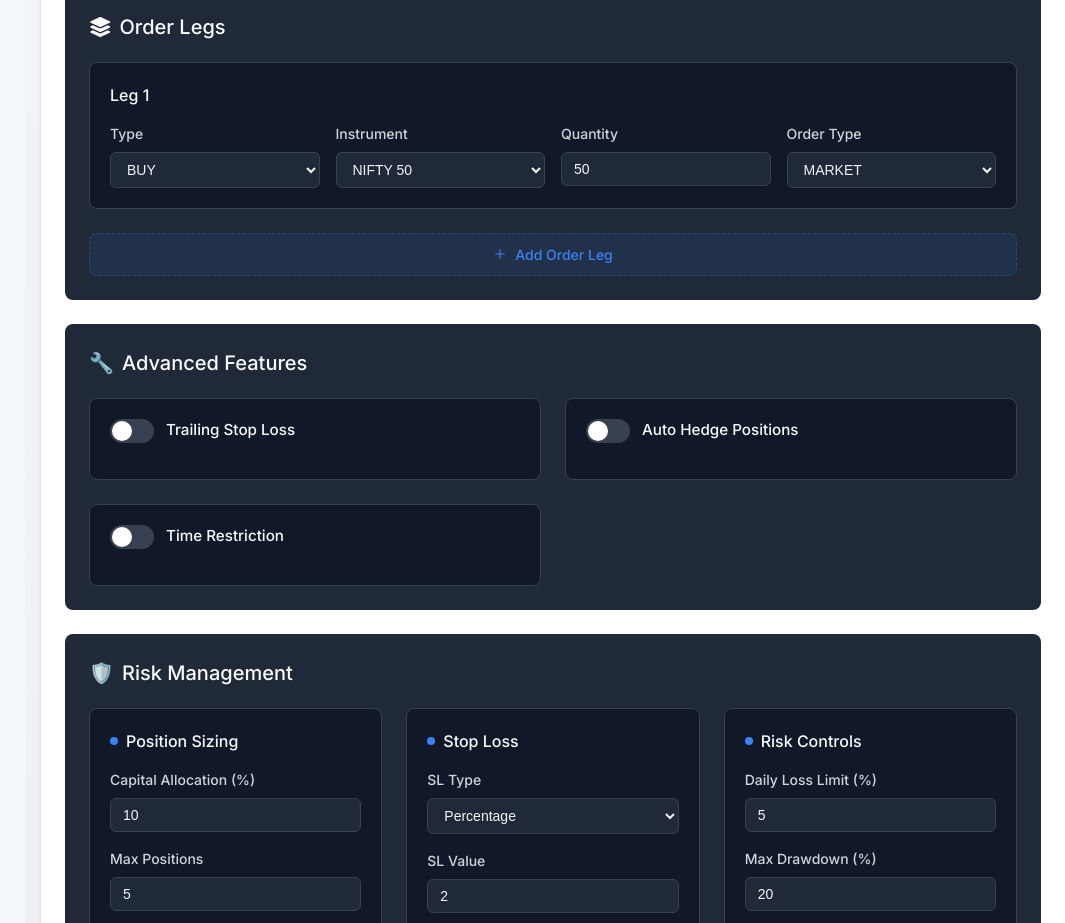
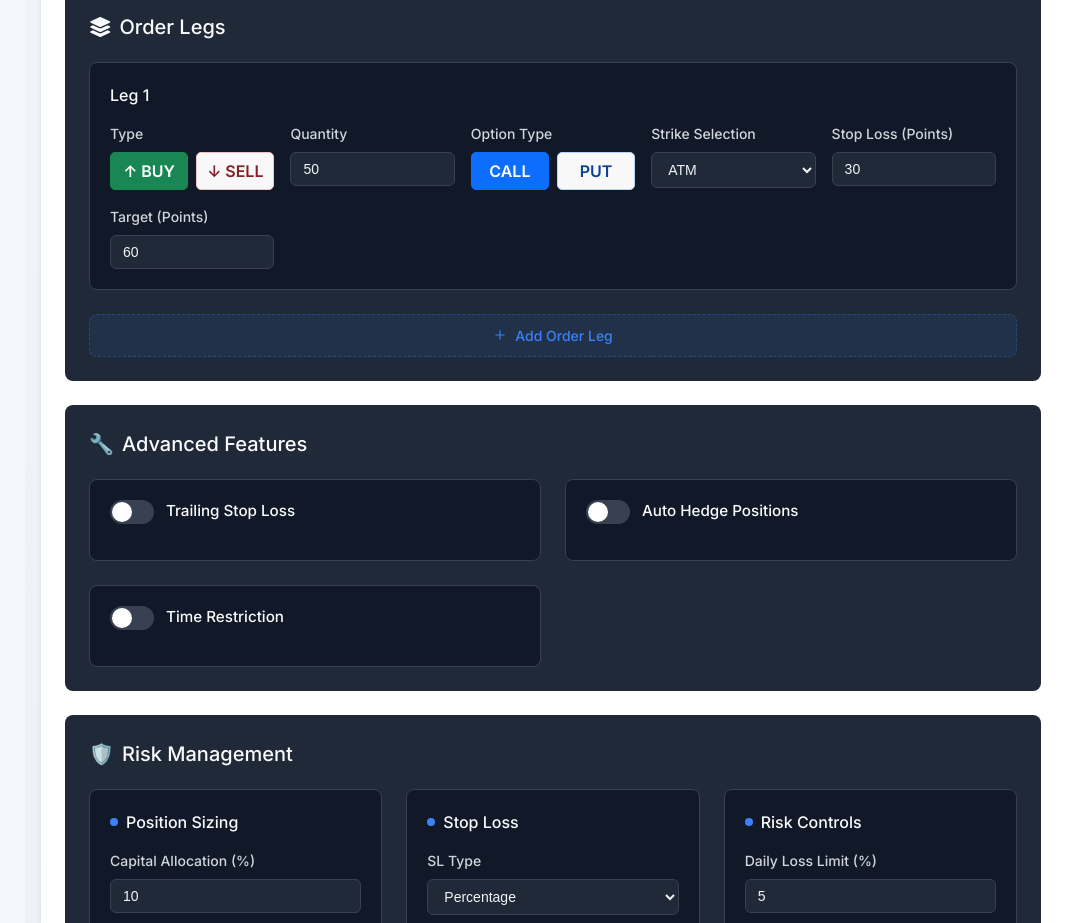
Before and after one commit to sudhanshu2070/last-trade, a React (Vite) app: page /strategies in a window 1280 px wide. Shown: the part 1120-2043 px from the top of the page, without its empty margins (215-1280 px from the left). Built offline with nearby package versions, Linux system fonts and the light colour scheme.

Commit message:
Order leg 0.2

```diff
--- a/src/Pages/StrategyTabs/CreateStrategy/Sections/OrderLegs/OrderLegs.module.css
+++ b/src/Pages/StrategyTabs/CreateStrategy/Sections/OrderLegs/OrderLegs.module.css
@@ -63,7 +63,7 @@
 
   .legForm {
     display: grid;
-    grid-template-columns: repeat(auto-fill, minmax(200px, 1fr));
+    grid-template-columns: repeat(auto-fill, minmax(155px, 1fr));
     gap: 1rem;
   }
 
@@ -111,6 +111,66 @@
     border-style: solid;
   }
 
+.actionButtonGroup {
+  display: flex;
+  gap: 0.5rem;
+}
+
+.actionButton {
+  flex: 1;
+  padding: 0.5rem;
+  border: 1px solid #ccc;
+  background: #f8f8f8;
+  border-radius: 5px;
+  font-weight: bold;
+  cursor: pointer;
+  transition: background 0.3s, border 0.3s, color 0.3s;
+}
+
+.buyButton {
+  color: #0f5132;
+  border-color: #badbcc;
+}
+
+.buyButton.active {
+  background-color: #198754;
+  color: white;
+  border-color: #198754;
+}
+
+.sellButton {
+  color: #842029;
+  border-color: #f5c2c7;
+}
+
+.sellButton.active {
+  background-color: #dc3545;
+  color: white;
+  border-color: #dc3545;
+}
+
+.callButton {
+  color: #084298;
+  border-color: #b6d4fe;
+}
+
+.callButton.active {
+  background-color: #0d6efd;
+  color: white;
+  border-color: #0d6efd;
+}
+
+.putButton {
+  color: #084298;
+  border-color: #b6d4fe;
+}
+
+.putButton.active {
+  background-color: #0d6efd;
+  color: white;
+  border-color: #0d6efd;
+}
+
   @media (max-width: 768px) {
     .section {
       padding: 1rem;
--- a/src/Pages/StrategyTabs/CreateStrategy/Sections/OrderLegs/OrderLegs.tsx
+++ b/src/Pages/StrategyTabs/CreateStrategy/Sections/OrderLegs/OrderLegs.tsx
@@ -6,7 +6,7 @@ import { faLayerGroup } from '@fortawesome/free-solid-svg-icons';
 
 const OrderLegs: React.FC = () => {
   const [legs, setLegs] = useState([
-    { id: 1, type: 'BUY', instrument: 'NIFTY 50', quantity: 50, orderType: 'MARKET' }
+    { id: 1, type: 'BUY', instrument: 'NIFTY 50', quantity: 50, orderType: 'MARKET', optionType: 'CALL', stopLoss: 30, target: 60 }
   ]);
 
   const addLeg = () => {
@@ -15,7 +15,10 @@ const OrderLegs: React.FC = () => {
       type: 'BUY',
       instrument: '',
       quantity: 1,
-      orderType: 'LIMIT'
+      orderType: 'LIMIT',
+      optionType: 'CALL',
+      stopLoss: 30,
+      target: 60
     }]);
   };
 
@@ -56,28 +59,22 @@ const OrderLegs: React.FC = () => {
             <div className={styles.legForm}>
               <div className={styles.formGroup}>
                 <label className={styles.label}>Type</label>
-                <select
-                  value={leg.type}
-                  onChange={(e) => updateLeg(leg.id, 'type', e.target.value)}
-                  className={styles.input}
-                >
-                  <option value="BUY">BUY</option>
-                  <option value="SELL">SELL</option>
-                </select>
-              </div>
-
-              <div className={styles.formGroup}>
-                <label className={styles.label}>Instrument</label>
-                <select
-                  value={leg.instrument}
-                  onChange={(e) => updateLeg(leg.id, 'instrument', e.target.value)}
-                  className={styles.input}
-                >
-                  <option value="">Select instrument</option>
-                  <option value="NIFTY 50">NIFTY 50</option>
-                  <option value="BANKNIFTY">BANKNIFTY</option>
-                  <option value="FINNIFTY">FINNIFTY</option>
-                </select>
+                <div className={styles.actionButtonGroup}>
+                  <button
+                    type="button"
+                    className={`${styles.actionButton} ${styles.buyButton} ${leg.type === 'BUY' ? styles.active : ''}`}
+                    onClick={() => updateLeg(leg.id, 'type', 'BUY')}
+                  >
+                    ↑ BUY
+                  </button>
+                  <button
+                    type="button"
+                    className={`${styles.actionButton} ${styles.sellButton} ${leg.type === 'SELL' ? styles.active : ''}`}
+                    onClick={() => updateLeg(leg.id, 'type', 'SELL')}
+                  >
+                    ↓ SELL
+                  </button>
+                </div>
               </div>
 
               <div className={styles.formGroup}>
@@ -92,18 +89,62 @@ const OrderLegs: React.FC = () => {
               </div>
 
               <div className={styles.formGroup}>
-                <label className={styles.label}>Order Type</label>
+                <label className={styles.label}>Option Type</label>
+                <div className={styles.actionButtonGroup}>
+                  <button
+                    type="button"
+                    className={`${styles.actionButton} ${styles.callButton} ${leg.optionType === 'CALL' ? styles.active : ''}`}
+                    onClick={() => updateLeg(leg.id, 'optionType', 'CALL')}
+                  >
+                    CALL
+                  </button>
+                  <button
+                    type="button"
+                    className={`${styles.actionButton} ${styles.putButton} ${leg.optionType === 'PUT' ? styles.active : ''}`}
+                    onClick={() => updateLeg(leg.id, 'optionType', 'PUT')}
+                  >
+                    PUT
+                  </button>
+                </div>
+              </div>
+
+              <div className={styles.formGroup}>
+                <label className={styles.label}>Strike Selection</label>
                 <select
-                  value={leg.orderType}
-                  onChange={(e) => updateLeg(leg.id, 'orderType', e.target.value)}
+                  value={leg.instrument}
+                  onChange={(e) => updateLeg(leg.id, 'instrument', e.target.value)}
                   className={styles.input}
                 >
-                  <option value="MARKET">MARKET</option>
-                  <option value="LIMIT">LIMIT</option>
-                  <option value="SL">STOP LOSS</option>
-                  <option value="SL-M">SL-MARKET</option>
+                    <option value="ATM">ATM</option>
+                    <option value="ITM1">ITM1</option>
+                    <option value="ITM2">ITM2</option>
+                    <option value="OTM1">OTM1</option>
+                    <option value="OTM2">OTM2</option>
                 </select>
               </div>
+
+                <div className={styles.formGroup}>
+                <label className={styles.label}>Stop Loss (Points)</label>
+                <input
+                  type="number"
+                  min="1"
+                  value={leg.stopLoss || ''}
+                  onChange={(e) => updateLeg(leg.id, 'stopLoss', e.target.value)}
+                  className={styles.input}
+                />
+                </div>
+
+                <div className={styles.formGroup}>
+                <label className={styles.label}>Target (Points)</label>
+                <input
+                  type="number"
+                  min="1"
+                  value={leg.target || ''}
+                  onChange={(e) => updateLeg(leg.id, 'target', e.target.value)}
+                  className={styles.input}
+                />
+                </div>
+
             </div>
           </div>
         ))}
```
